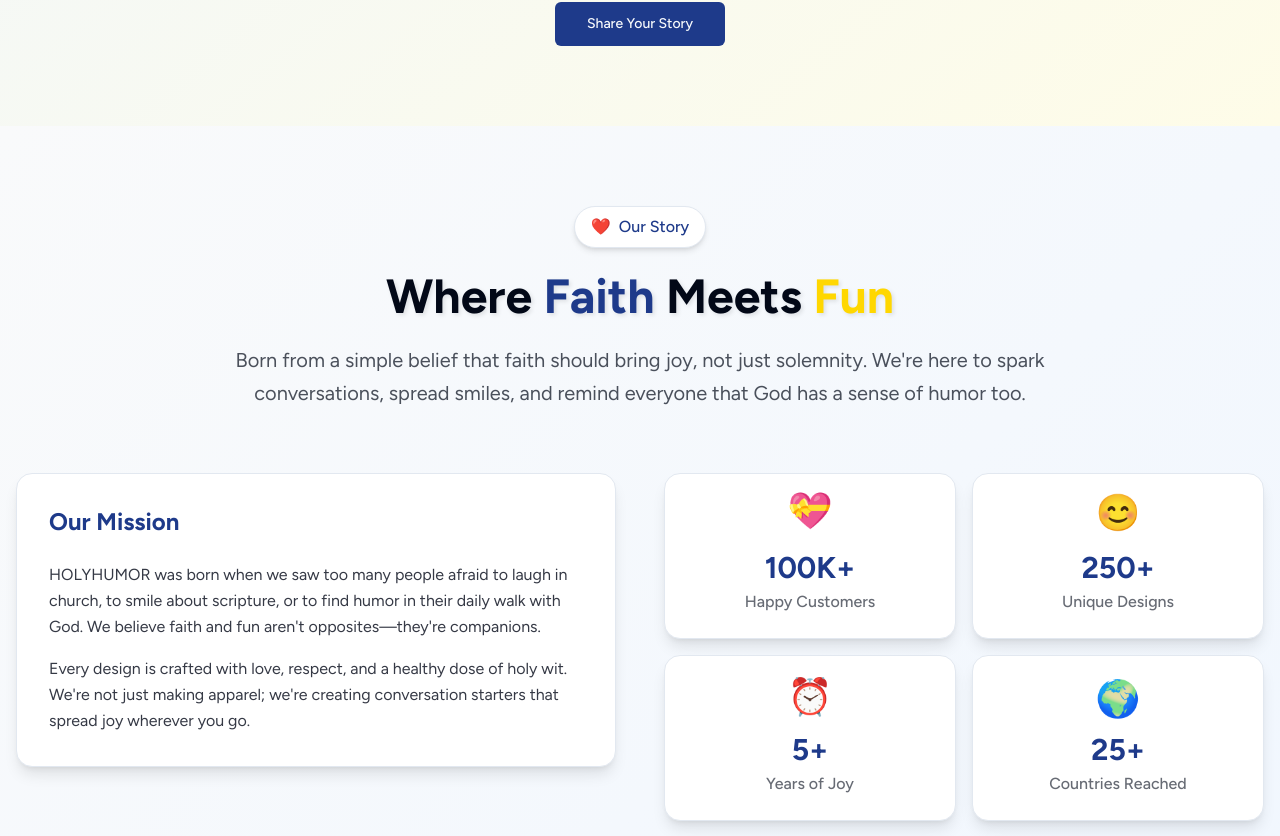
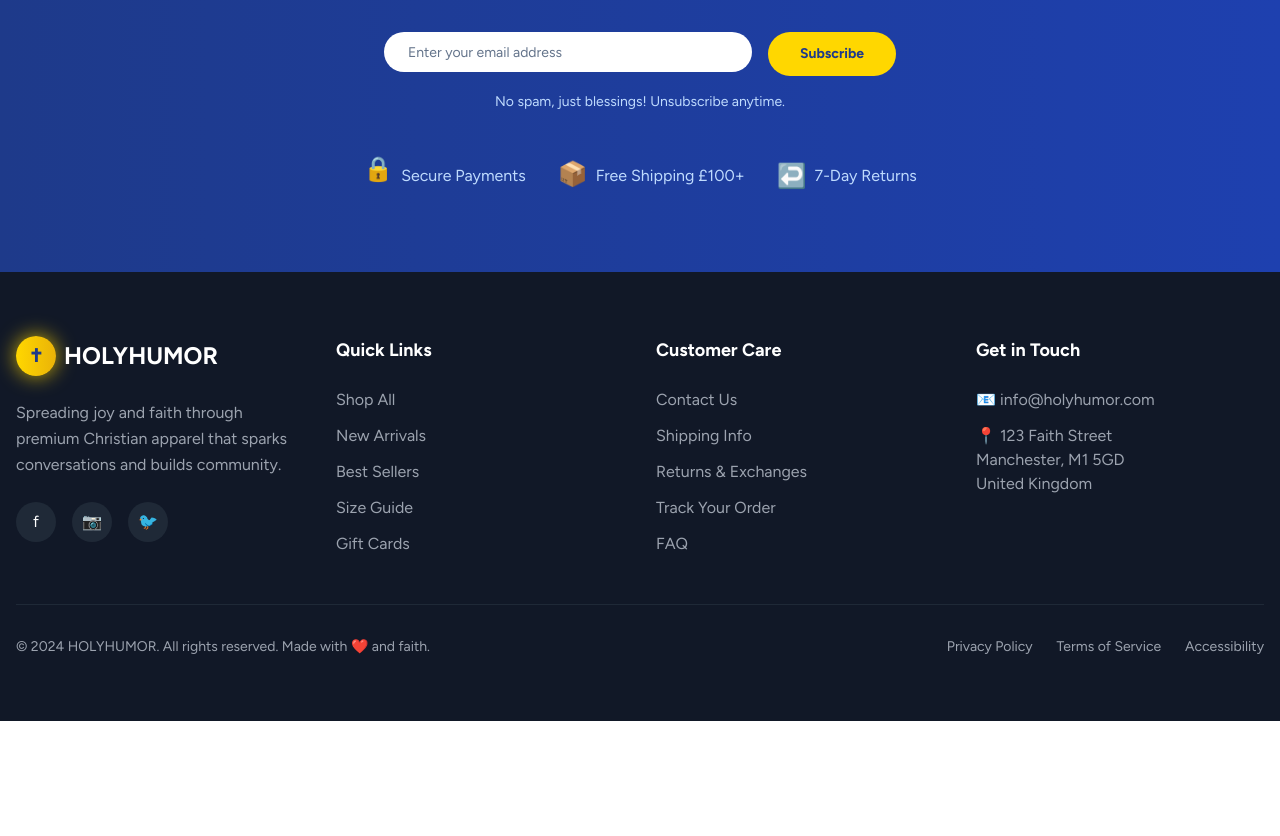
Before and after one commit to Gbollysearch7/holy-humor-threads-shop, a React (Vite) app: page / in a window 1280 px wide. Shown: the part 6744-7580 px from the top of the page. After the commit the page ends 7465 px from the top, so only its background shows below. Built offline with nearby package versions, Linux system fonts and the light colour scheme.

Commit message:
Fix: Update footer and remove gallery
Updated free shipping threshold and return policy in the footer. Removed the customer gallery section.

```diff
--- a/src/components/Newsletter.tsx
+++ b/src/components/Newsletter.tsx
@@ -57,11 +57,11 @@ export const Newsletter = () => {
             </div>
             <div className="flex items-center gap-2 hover:scale-110 transition-transform duration-300">
               <span className="text-2xl animate-float" style={{ animationDelay: '0.5s' }}>📦</span>
-              <span>Free Shipping $50+</span>
+              <span>Free Shipping £100+</span>
             </div>
             <div className="flex items-center gap-2 hover:scale-110 transition-transform duration-300">
               <span className="text-2xl animate-float" style={{ animationDelay: '1s' }}>↩️</span>
-              <span>30-Day Returns</span>
+              <span>7-Day Returns</span>
             </div>
           </div>
         </div>
--- a/src/pages/Index.tsx
+++ b/src/pages/Index.tsx
@@ -5,7 +5,6 @@ import { WhyChooseUs } from "@/components/WhyChooseUs";
 import { Testimonials } from "@/components/Testimonials";
 import { CommunityStories } from "@/components/CommunityStories";
 import { OurStorySection } from "@/components/OurStorySection";
-import { SocialProof } from "@/components/SocialProof";
 import { ProductRecommendations } from "@/components/ProductRecommendations";
 import { Newsletter } from "@/components/Newsletter";
 import { Navigation } from "@/components/Navigation";
@@ -19,7 +18,6 @@ const Index = () => {
         <Hero />
         <FeaturedProducts />
         <WhyChooseUs />
-        <SocialProof />
         <Testimonials />
         <ProductRecommendations title="Trending Designs" limit={4} />
         <CommunityStories />
```
